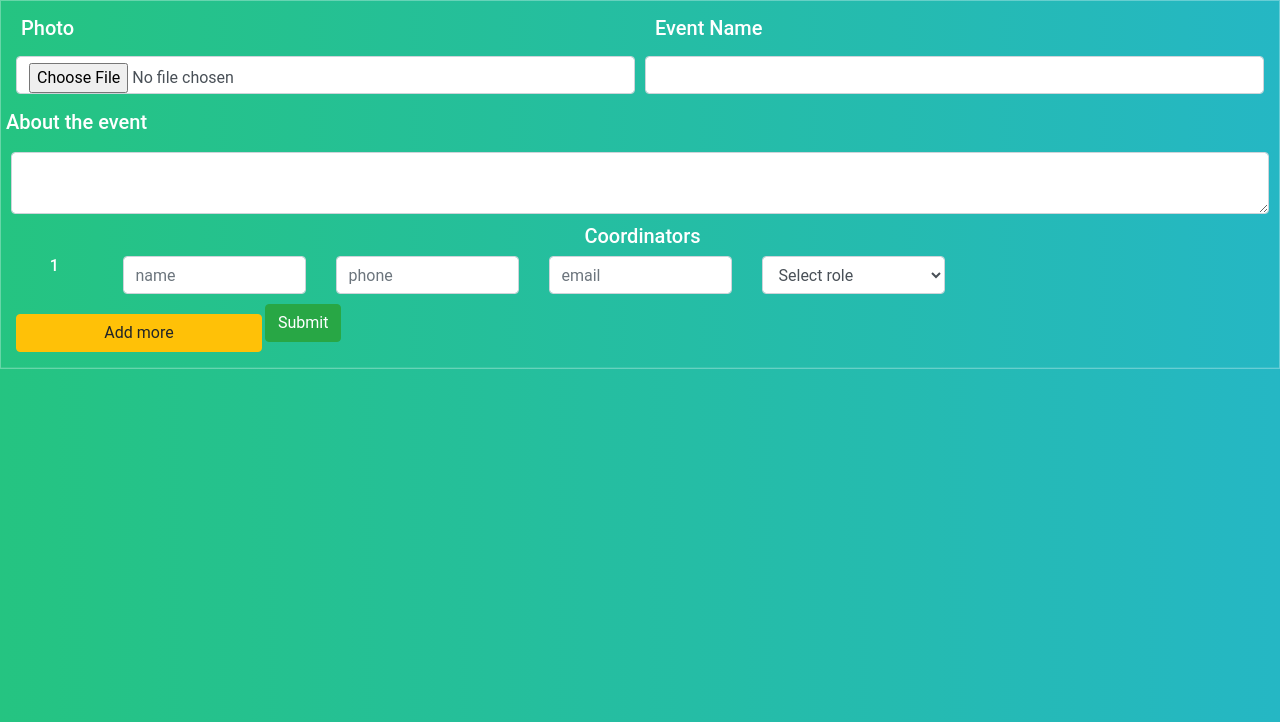
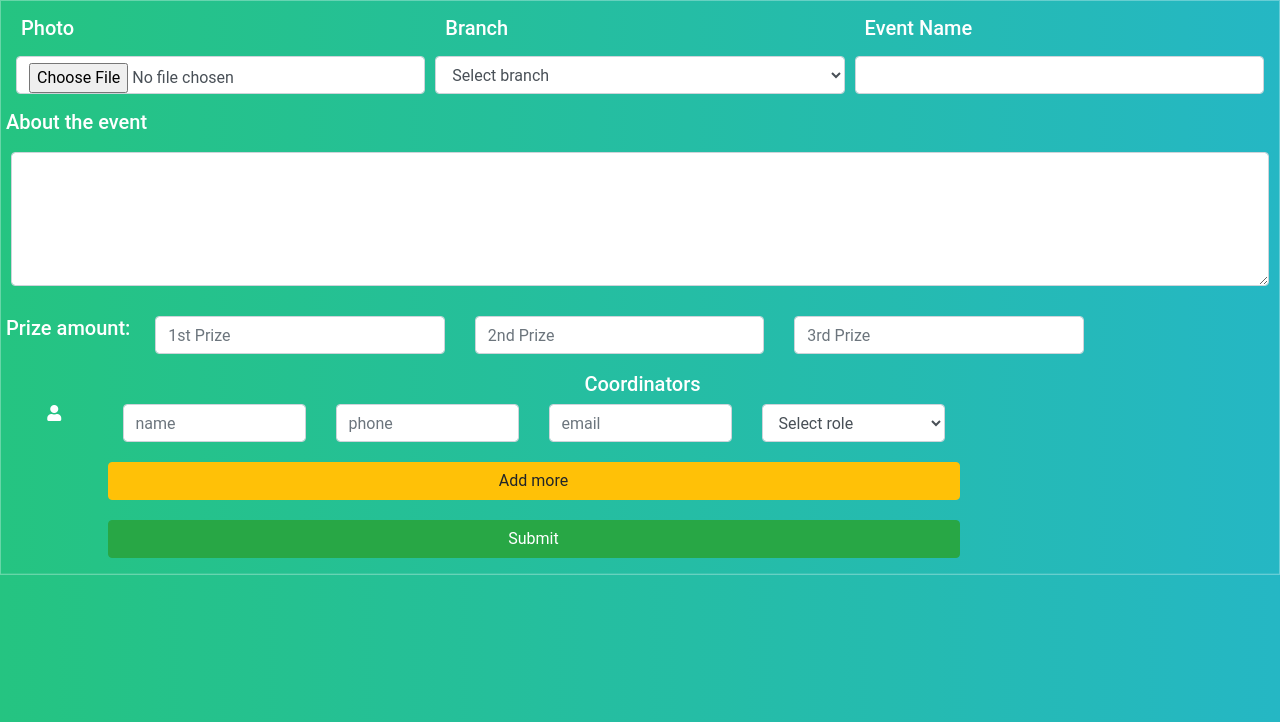
Before and after one commit to pseudo-sm/Udayan2k19, a Django app: page /events/ in a window 1280 px wide. Shown: the part 78-800 px from the top of the page. Run offline with Django 3.2, Linux system fonts and the light colour scheme; some libraries are stand-ins or nearby versions.

Commit message:
prize section added

```diff
--- a/Udayan/templates/events.html
+++ b/Udayan/templates/events.html
@@ -3,6 +3,7 @@
 <head>
     <meta charset="UTF-8">
     <title>Title</title>
+    <link rel="stylesheet" href="https://use.fontawesome.com/releases/v5.7.1/css/all.css" integrity="sha384-fnmOCqbTlWIlj8LyTjo7mOUStjsKC4pOpQbqyi7RrhN7udi9RwhKkMHpvLbHG9Sr" crossorigin="anonymous">
     <script src="https://ajax.googleapis.com/ajax/libs/jquery/3.3.1/jquery.min.js"></script>
     <link href="https://stackpath.bootstrapcdn.com/bootstrap/4.2.1/css/bootstrap.min.css" rel="stylesheet">
     <script src="https://stackpath.bootstrapcdn.com/bootstrap/4.2.1/js/bootstrap.min.js" language="JavaScript"></script>
@@ -132,11 +133,23 @@ $(window).on("load resize ", function() {
         <tr>
           <td>
               <div class="form-row">
-                  <div class="form-group col-md-6">
+                  <div class="form-group col-md-4">
                       <label for="fileupload"><h5>&nbsp;Photo &nbsp;</h5> </label>
                       <input type="file" name="image"  id="fileupload" class=" form-control form-control-file">
                   </div>
-                  <div class="form-group col-md-6">
+                   <div class="form-group col-md-4">
+                      <label for="title"><h5> &nbsp; Branch &nbsp; </h5></label>
+                      <select name="branch" class="form-control">
+                          <option disabled selected>Select branch</option>
+                          <option>Computer Science & IT</option>
+                          <option>Electronics & Telecommunication</option>
+                          <option>Electrical & Electronics</option>
+                          <option>Electrical</option>
+                          <option>Mechanical</option>
+                          <option>Civil</option>
+                      </select>
+                  </div>
+                  <div class="form-group col-md-4">
                       <label for="title"><h5> &nbsp; Event Name &nbsp; </h5></label>
                       <input type="text" class="form-control" id="title" name="title">
                   </div>
@@ -144,15 +157,29 @@ $(window).on("load resize ", function() {
               </div>
               <div class="row">
                   <h5>&nbsp;About the event</h5>
-                 <textarea class="form-control" name="about" style="margin:10px"></textarea>
+                 <textarea class="form-control" rows="5" name="about" style="margin:10px"></textarea>
 
+              </div>
+                <div class="top-buffer row">
+                  <div class="form-group ">
+                      <label for="prize"><h5>&nbsp;Prize amount: &nbsp;</h5> </label>
+                  </div>
+                    <div class="form-group col-md-3">
+                        <input type="text" class="form-control" name="prize1" placeholder="1st Prize" required>
+                  </div>
+                    <div class="form-group col-md-3">
+                        <input type="text" class="form-control" name="prize2" placeholder="2nd Prize">
+                  </div>
+                    <div class="form-group col-md-3">
+                        <input type="text" class="form-control" name="prize3" placeholder="3rd Prize">
+                  </div>
               </div>
               <div class="row">
                   <h5 class="text-center col-md-12">&nbsp;Coordinators</h5>
               </div>
               <div class="coordinator" id="coordinator">
                   <div class="row">
-                      <div class="col-md-1 text-center"><h6>1</h6></div>
+                      <div class="col-md-1 text-center"><h6><i class="fa fa-user"></i></h6></div>
                       <div class="col-md-2"><input type="text" class="form-control" placeholder="name" name="name[]"></div>
                       <div class="col-md-2"><input type="number" class="form-control" placeholder="phone" name="phone[]"></div>
                       <div class="col-md-2"><input type="email" class="form-control" placeholder="email" name="email[]"></div>
@@ -165,8 +192,16 @@ $(window).on("load resize ", function() {
                   </div>
               </div>
 
-                 <input type="text" class="btn btn-warning top-buffer" onclick="addrow()" value="Add more">
-                 <input type="submit" class="btn btn-success" value="Submit">
+        <div class="row" >
+            <div class="col-md-1"></div>
+             <input  type="text" class="btn btn-warning top-buffer col-md-8  text-center" onclick="addrow()" value="Add more">
+
+        </div>
+              <div class="row">
+                  <div class="col-md-1"></div>
+                  <input type="submit" class="text-center col-md-8 top-buffer btn btn-success" value="Submit">
+              </div>
+
           </td>
         </tr>
       </tbody>
@@ -180,7 +215,7 @@ $(window).on("load resize ", function() {
         $(".temp").each(function(){
             $(this).parent().remove();
         });
-        $('#coordinator').append('<div  class="row coordinatorRow top-buffer"><div class="col-md-1 text-center"><h6>1</h6></div><div class="col-md-2"><input type="text" class="form-control" placeholder="name" name="name[]"></div><div class="col-md-2"><input type="number" class="form-control" placeholder="phone" name="phone[]"></div><div class="col-md-2"><input type="email" class="form-control" placeholder="email" name="email[]"></div><div class="col-md-2"><select name="role[]" class="form-control"><option disabled selected>Select role</option><option>Faculty</option><option>Student</option></select></div><div class="col-md-2"><input  type="button" class="temp btn btn-danger" onclick="removerow(this)" value="Remove"></div></div>');
+        $('#coordinator').append('<div  class="row coordinatorRow top-buffer"><div class="col-md-1 text-center"><h6><i class="fa fa-user"></i></h6></div><div class="col-md-2"><input type="text" class="form-control" placeholder="name" name="name[]"></div><div class="col-md-2"><input type="number" class="form-control" placeholder="phone" name="phone[]"></div><div class="col-md-2"><input type="email" class="form-control" placeholder="email" name="email[]"></div><div class="col-md-2"><select name="role[]" class="form-control"><option disabled selected>Select role</option><option>Faculty</option><option>Student</option></select></div><div class="col-md-2"><input  type="button" class="temp btn btn-danger" onclick="removerow(this)" value="Remove"></div></div>');
 
     }
     function removerow(e){
```
